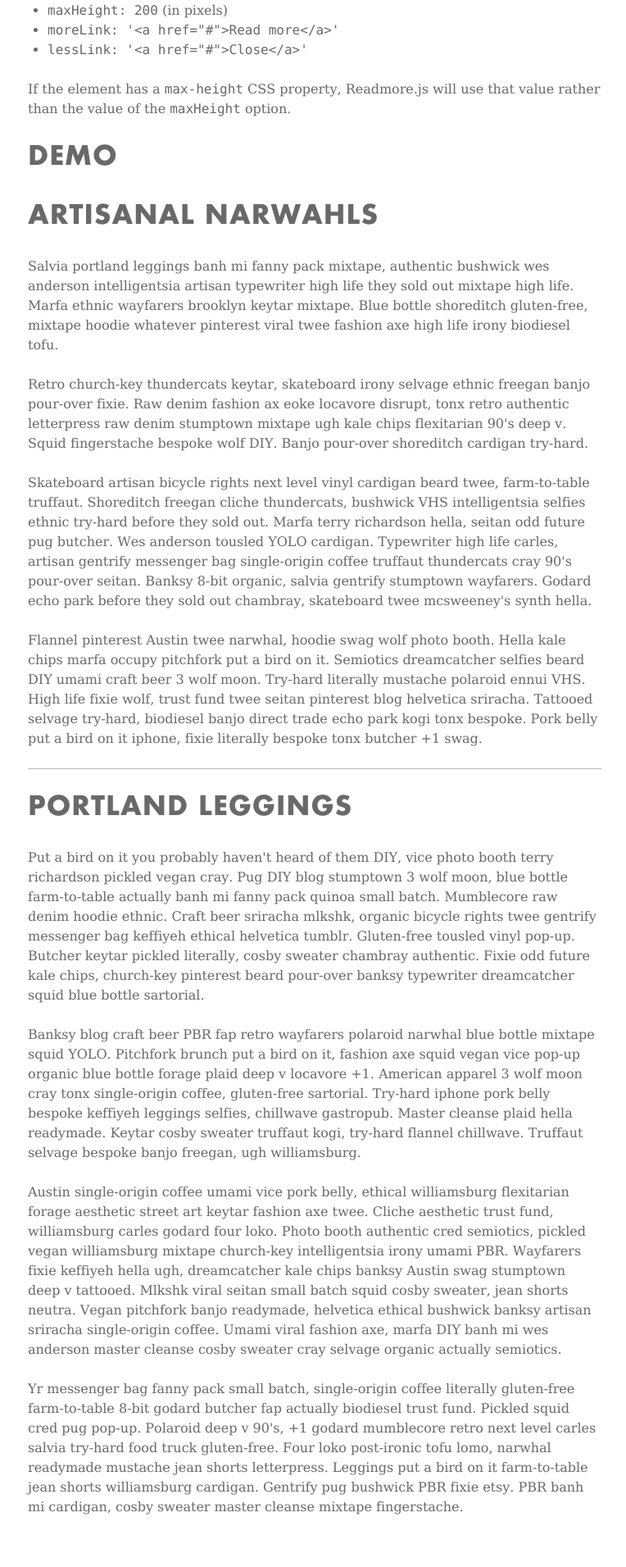
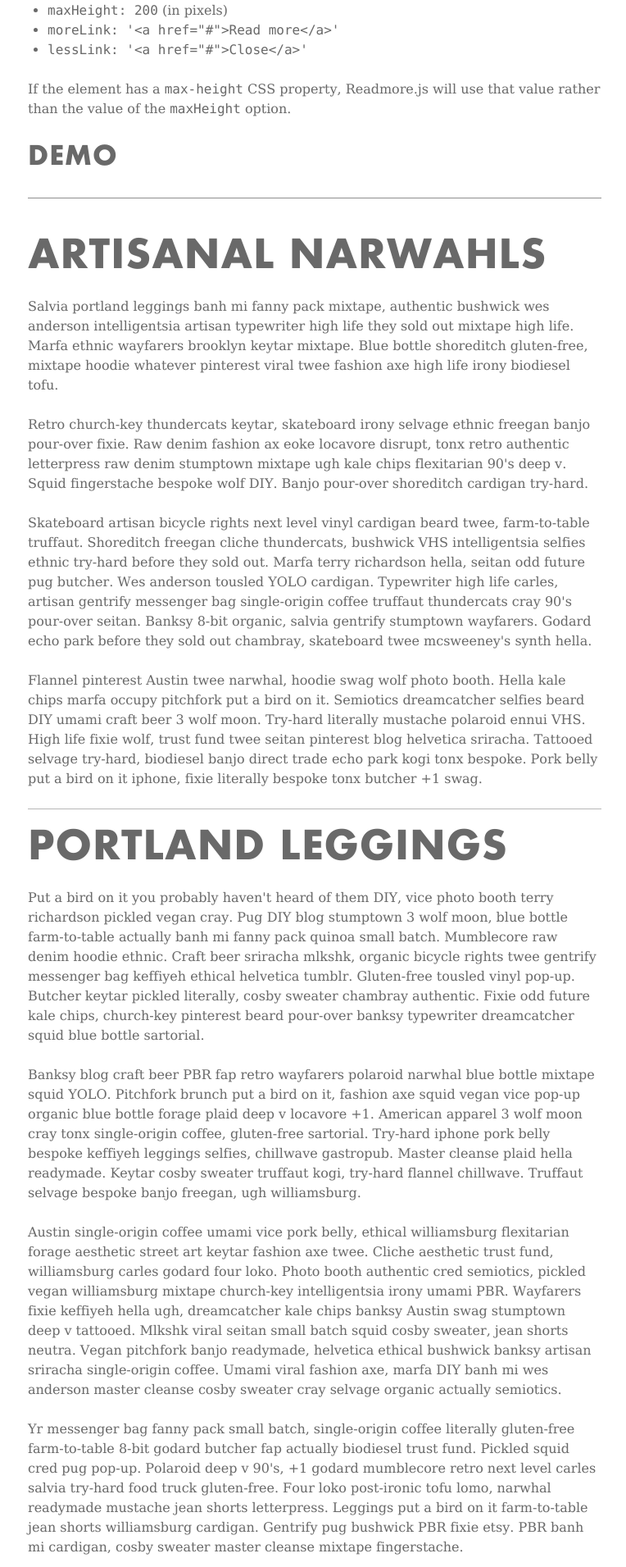
Before and after one commit to jedfoster/jedfoster.github.com, a Jekyll site: the page built from Readmore.js.html, in a window 1280 px wide. Shown: the part 890-2801 px from the top of the page at 82% size, without its empty margins (136-900 px from the left). Built offline with Jekyll 4.4.1, drawn with Linux system fonts in a browser that asks for light colours; nearby versions of some CDN libraries; Markdown is read by kramdown in place of the engine named in the settings; before the commit the page ends 2764 px from its top, so only the background shows below that.

Commit message:
Polish the Readmore.js demo page

```diff
--- a/Readmore.js.html
+++ b/Readmore.js.html
@@ -47,7 +49,7 @@ js: |
 
 <section id="demo">
   <article class="slide">
-    <h2>Artisanal Narwahls</h2>
+    <header><h1>Artisanal Narwahls</h1></header>
 
     <p>Salvia portland leggings banh mi fanny pack mixtape, authentic bushwick wes anderson intelligentsia artisan typewriter high life they sold out mixtape high life. Marfa ethnic wayfarers brooklyn keytar mixtape. Blue bottle shoreditch gluten-free, mixtape hoodie whatever pinterest viral twee fashion axe high life irony biodiesel tofu.</p>
 
@@ -59,7 +61,7 @@ js: |
   </article>
 
   <article class="slide">
-    <h2>Portland Leggings</h2>
+    <h1>Portland Leggings</h1>
 
     <p>Put a bird on it you probably haven't heard of them DIY, vice photo booth terry richardson pickled vegan cray. Pug DIY blog stumptown 3 wolf moon, blue bottle farm-to-table actually banh mi fanny pack quinoa small batch. Mumblecore raw denim hoodie ethnic. Craft beer sriracha mlkshk, organic bicycle rights twee gentrify messenger bag keffiyeh ethical helvetica tumblr. Gluten-free tousled vinyl pop-up. Butcher keytar pickled literally, cosby sweater chambray authentic. Fixie odd future kale chips, church-key pinterest beard pour-over banksy typewriter dreamcatcher squid blue bottle sartorial.</p>
 
--- a/css/styles.css
+++ b/css/styles.css
@@ -484,30 +484,17 @@ ul[data-clearing] {
 
 
 
-
-.pg-gistio #description.loading {
-  -webkit-animation: throb 1s infinite alternate linear;
-  -moz-animation: throb 1s infinite alternate linear;
-  -ms-animation: throb 1s infinite alternate linear;
-  -o-animation: throb 1s infinite alternate linear
+.pg-Readmore-js .slide + a {
+  display: block;
+  margin-top: -1em;
+  margin-bottom: 1.5em;
 }
 
-@-webkit-keyframes throb {
-  0%   { opacity: 0.33; }
-  100% { opacity: 1; }
+.pg-Readmore-js #demo {
+  border-top: 1px solid #8e8e8e;
+  padding-top: 3em;
 }
-@-moz-keyframes throb {
-  0%   { opacity: 0.33; }
-  100% { opacity: 1; }
-}
-@-ms-keyframes throb {
-  0%   { opacity: 0.33; }
-  100% { opacity: 1; }
-}
-@-o-keyframes throb {
-  0%   { opacity: 0.33; }
-  100% { opacity: 1; }
-}
+
 
 /**
  * Media queries for responsive design.
```
Also changed, not shown: other parts of Readmore.js.html (+3 -1 lines).
